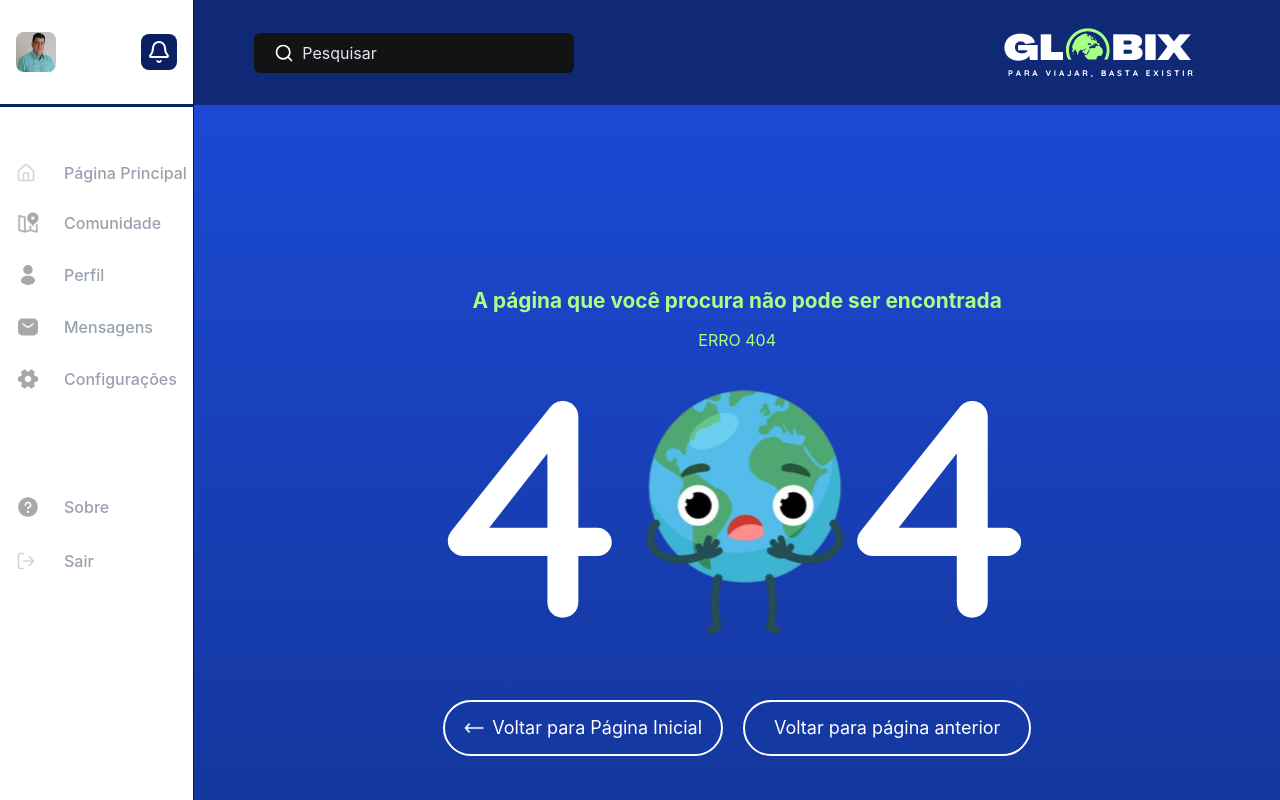
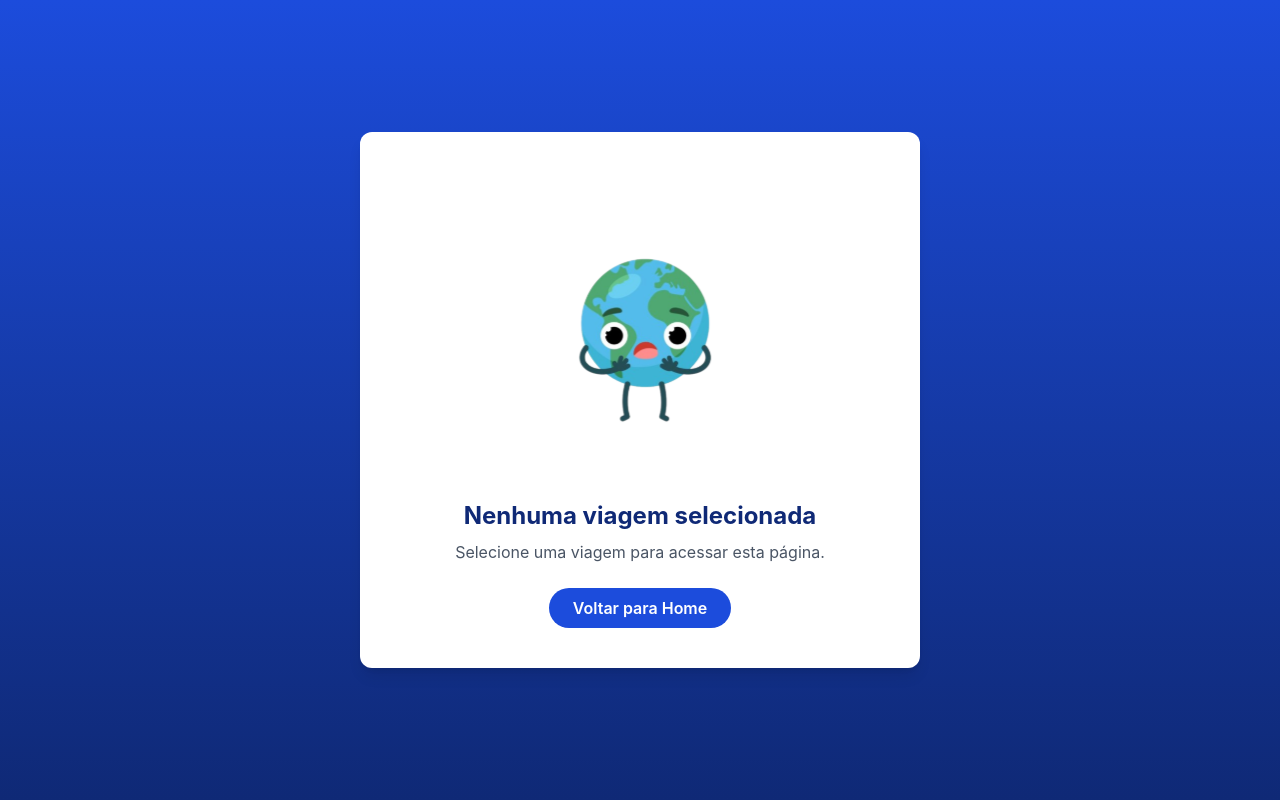
Before and after one commit to florgust/frontend-globix, a Next.js app: page /not_trip_page in a window 1280 px wide. Before the commit this address had no page. Shown: the top 800 px of the page. Built offline with nearby package versions, Linux system fonts and the light colour scheme.

Commit message:
Implementando RequireTripSelected nas páginas travels e trip

```diff
--- /dev/null
+++ b/src/app/not_trip_page/page.tsx
@@ -0,0 +1,21 @@
+"use client";
+import { useRouter } from "next/navigation";
+
+export default function NoTripPage() {
+  const router = useRouter();
+  return (
+    <div className="flex min-h-screen items-center justify-center bg-gradient-to-b from-[#1C4CDC] to-[#0F2976]">
+      <div className="bg-white rounded-xl shadow-lg p-10 flex flex-col items-center">
+        <img src="/images-error_404/error404.svg" alt="Nenhuma viagem" className="w-120 h-80 mb-2" />
+        <h2 className="text-2xl font-bold text-[#0F2976] mb-2">Nenhuma viagem selecionada</h2>
+        <p className="text-gray-600 mb-6">Selecione uma viagem para acessar esta página.</p>
+        <button
+          className="bg-[#1C4CDC] text-white px-6 py-2 rounded-full font-semibold hover:bg-[#0F2976] cursor-pointer"
+          onClick={() => router.push("/home_page")}
+        >
+          Voltar para Home
+        </button>
+      </div>
+    </div>
+  );
+}
--- a/src/app/travels/page.tsx
+++ b/src/app/travels/page.tsx
@@ -12,6 +12,7 @@ import ModalBudget from "@/components/ui/modals/ModalBudget";
 import { List, Plus } from "lucide-react";
 import { useEffect, useState } from "react";
 import RequireAuth from "@/components/auth/RequireAuth";
+import RequireTripSelected from "@/components/auth/RequireTripSelected";
 import api from "@/utils/axios";
 import {
   mapApiToItineraries,
@@ -293,6 +294,7 @@ export default function DetailsPage() {
 
   return (
     <RequireAuth>
+      <RequireTripSelected>
         <div className="flex min-h-screen bg-gradient-to-b from-[#1C4CDC] to-[#0F2976] ">
           <SidebarMenu />
 
@@ -609,6 +611,7 @@ export default function DetailsPage() {
           </div>
           <div className="mt-20"></div>
         </div>
+      </RequireTripSelected>
     </RequireAuth>
   );
 }
--- a/src/app/trip/page.tsx
+++ b/src/app/trip/page.tsx
@@ -12,6 +12,7 @@ import { List } from "lucide-react";
 import { useEffect, useState } from "react";
 import ModalBudget from "@/components/ui/modals/ModalBudget";
 import RequireAuth from "@/components/auth/RequireAuth";
+import RequireTripSelected from "@/components/auth/RequireTripSelected";
 import {
   mapApiToItineraries,
   ItineraryDay,
@@ -232,6 +233,7 @@ export default function DetailsPage() {
 
   return (
     <RequireAuth>
+      <RequireTripSelected>
         <div className="flex min-h-screen bg-gradient-to-b from-[#1C4CDC] to-[#0F2976] ">
           <SidebarMenu />
 
@@ -453,6 +455,7 @@ export default function DetailsPage() {
           </div>
           <div className="mt-20"></div>
         </div>
+      </RequireTripSelected>
     </RequireAuth>
   );
 }
--- /dev/null
+++ b/src/components/auth/RequireTripSelected.tsx
@@ -0,0 +1,33 @@
+"use client";
+import { useEffect } from "react";
+import { usePathname, useRouter } from "next/navigation";
+
+export default function RequireTripSelected({ children }: { children: React.ReactNode }) {
+  const router = useRouter();
+  const pathname = usePathname();
+
+  useEffect(() => {
+    if (typeof window === "undefined") return;
+    const selectedTripStr = localStorage.getItem("selectedTrip");
+    if (!selectedTripStr) {
+      router.replace("/not_trip_page");
+      return;
+    }
+    const selectedTrip = JSON.parse(selectedTripStr);
+    // Ajuste conforme o campo do backend: tipo, papel, etc
+    const papel = selectedTrip.papel || selectedTrip.tipo || selectedTrip.role || "";
+
+    // Se está em /trip e é organizador, redireciona para /travels
+    if (pathname === "/trip" && ["organizador", "organizadorpromovido"].includes(papel.toLowerCase())) {
+      router.replace("/travels");
+      return;
+    }
+    // Se está em /travels e NÃO é organizador, redireciona para /trip
+    if (pathname === "/travels" && !["organizador", "organizadorpromovido"].includes(papel.toLowerCase())) {
+      router.replace("/trip");
+      return;
+    }
+  }, [router, pathname]);
+
+  return <>{children}</>;
+}
```
Lines whose indentation alone changed are shown as unchanged.
